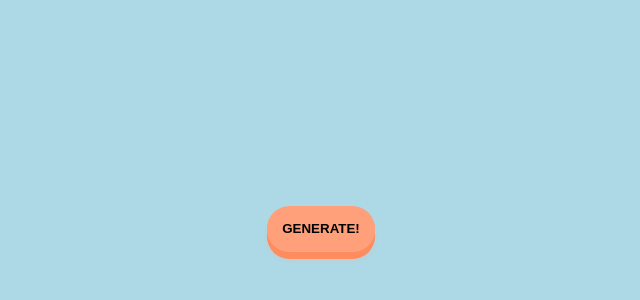
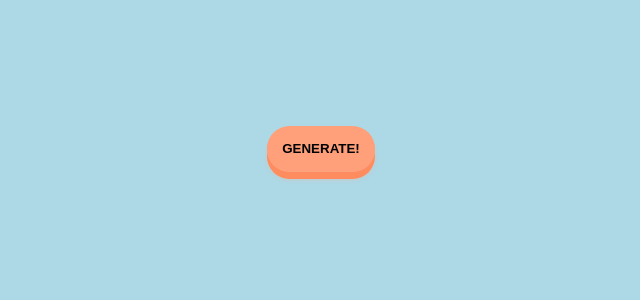
Before and after one commit to nogueir4-off/nogueir4-off.github.io, a plain HTML site: page cardPerson/index.html in a window 1280 px wide. Shown: the part 242-542 px from the top of the page, without its empty margins (319-959 px from the left). Drawn offline with Linux system fonts and the light colour scheme.

Commit message:
Update style.css

```diff
--- a/cardPerson/style.css
+++ b/cardPerson/style.css
@@ -8,8 +8,7 @@
 body {
     background-color: lightblue;
     font-family: "Poppins", sans-serif;
-    margin-top: 80px;
-    margin-bottom: 80px;
+    margin: 0;
     display: flex;
     align-items: center;
     justify-content: center;
```
